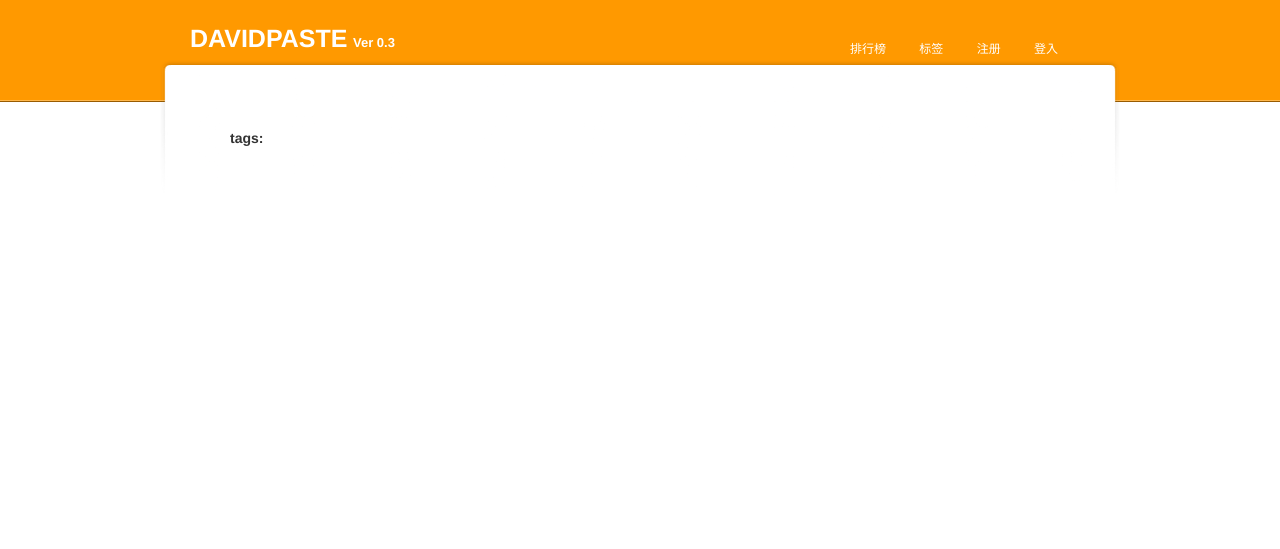
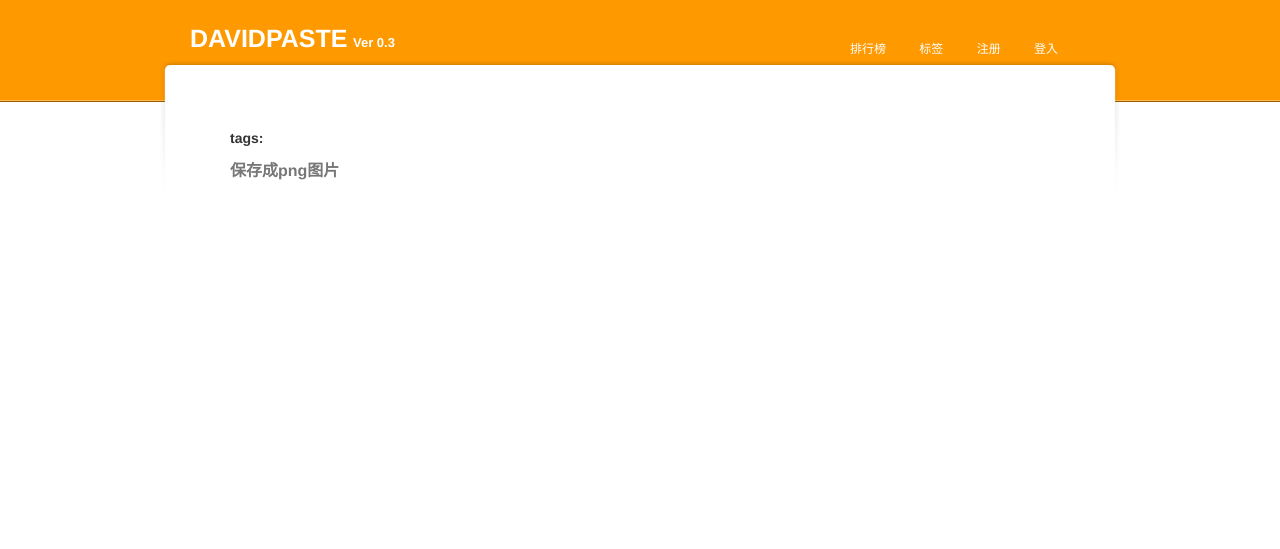
Before and after one commit to darth30joker/davidpaste.com, a Flask app: template templates/pasteapp/view.html in a window 1280 px wide. Shown: the top 549 px of the page. Run offline with Flask 2, Linux system fonts and the light colour scheme; the template is opened without the code that fills it, so the values that code supplies are empty; parts of the project's set-up code (start-up, migrations or seed data) failed here and were passed over.

Commit message:
support output image now

```diff
--- a/static/css/styles.css
+++ b/static/css/styles.css
@@ -191,6 +191,16 @@ div#top ul li a:visited {
 #paste_view h3 a:hover {
 	color:red;
 }
+#paste_view h4 {
+    font-size: 16px;
+    margin-left: 30px;
+    margin-top: 10px;
+    margin-bottom:10px;
+}
+#paste_view h4 a:link,
+#paste_view h4 a:visited {
+    color:#777;
+}
 #code_view {
     width:680px;
 }
--- a/templates/pasteapp/view.html
+++ b/templates/pasteapp/view.html
@@ -2,8 +2,9 @@
 {% block title %}{{ model.title }}{% endblock %}
 {% block content %}
 <div id="paste_view">
-	<h1>{{ model.title }}<span>{{ model.created_time | dateformat }}</span></h1>
+    <h1>{{ model.title }}<span>{{ model.created_time | dateformat }}</span></h1>
     <h3>tags: {% for tag in model.tags %}<a href="/tag/{{ tag.name }}">{{ tag.name }}</a>{% endfor %}</h3>
+    <h4><a href="{{ url_for('pasteapp.view', paste_id=model.id) }}?output=image&attachment=true">保存成png图片</a></h4>
     <div id="code_view">{{ code | safe }}</div>
 </div>
 {% endblock %}
--- a/views/pasteapp.py
+++ b/views/pasteapp.py
@@ -86,6 +86,9 @@ def view(paste_id):
                 f = StringIO()
                 highlight(model.content, lexer, formatter, outfile=f)
                 f.seek(0)
+                if request.args.get('attachment', 'false').lower() == 'true':
+                    return send_file(f, mimetype="image/png", as_attachment=True,
+                            attachment_filename='davidpaste_%s.png' % model.id)
                 return send_file(f, mimetype="image/png")
         else:
             abort(404)
```
Also changed, not shown: db.sqlite.
